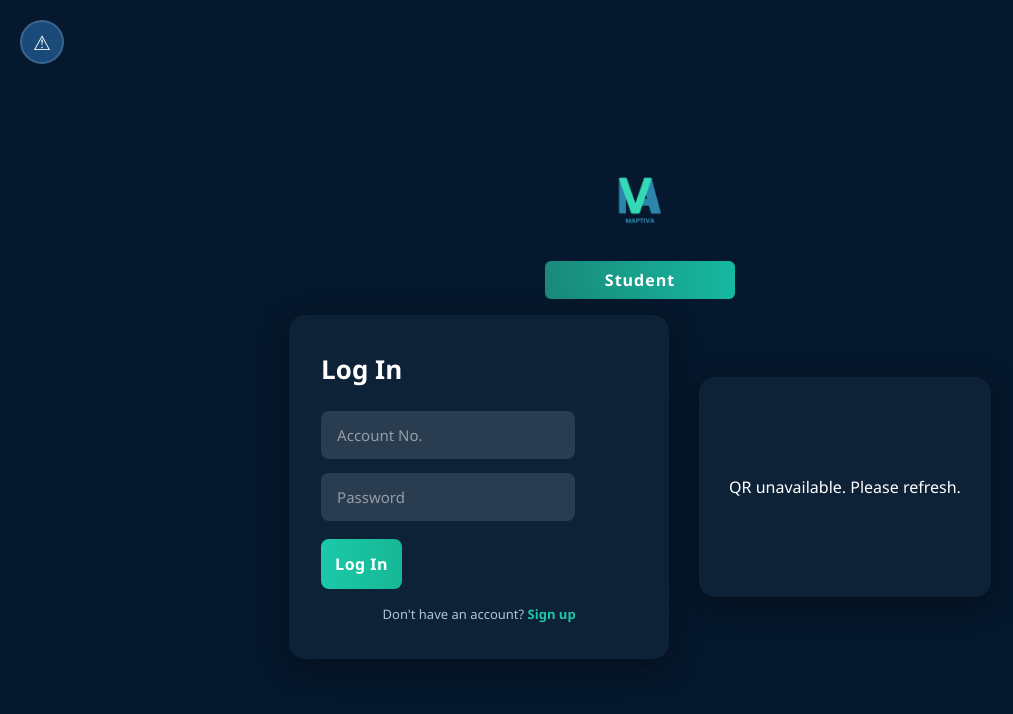
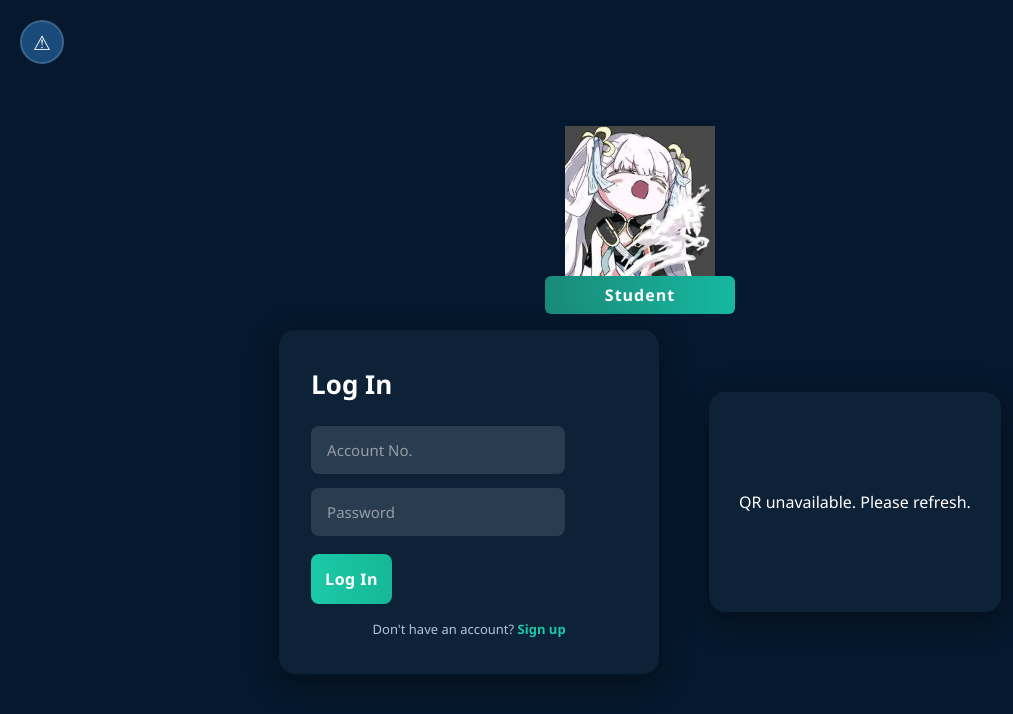
Before and after one commit to hatawski/maptiva-frontend, a React (Create React App) app: page / in a window 1280 px wide. Shown: the top 714 px of the page, without its empty margins (0-1013 px from the left). Built offline with nearby package versions, Linux system fonts and the light colour scheme; no server answers.

Commit message:
css updates

```diff
--- a/src/StudentLogin.js
+++ b/src/StudentLogin.js
@@ -172,7 +172,7 @@ export default function StudentLogin({ onLogin }) {
       )}
 
       {/* LOGO */}
-      <img src="/logo.png" alt="Logo" className="logo" />
+      <img src="/loge.png" alt="Logo" className="logo" />
 
       {/* STUDENT BADGE */}
       <div className="student-badge">Student</div>
--- a/src/studentlogin.css
+++ b/src/studentlogin.css
@@ -143,7 +143,7 @@ body {
 
 /* ===== LOGO ===== */
 .logo {
-  width: 120px;
+  width: 150px;
   margin-bottom: 20px;
 }
 
@@ -162,7 +162,7 @@ body {
 /* ===== MAIN CARD ROW ===== */
 .login-container {
   display: flex;
-  gap: 30px;
+  gap: 50px;
   align-items: center;
   justify-content: center;
   width: 100%;
--- a/src/studentsignup.css
+++ b/src/studentsignup.css
@@ -11,8 +11,8 @@
 
 /* Logo */
 .signup-container .logo {
-  width: 500px;
-  height: 500px;
+  width: 100px;
+  height: 100px;
   margin-bottom: 20px;
 }
 
```
